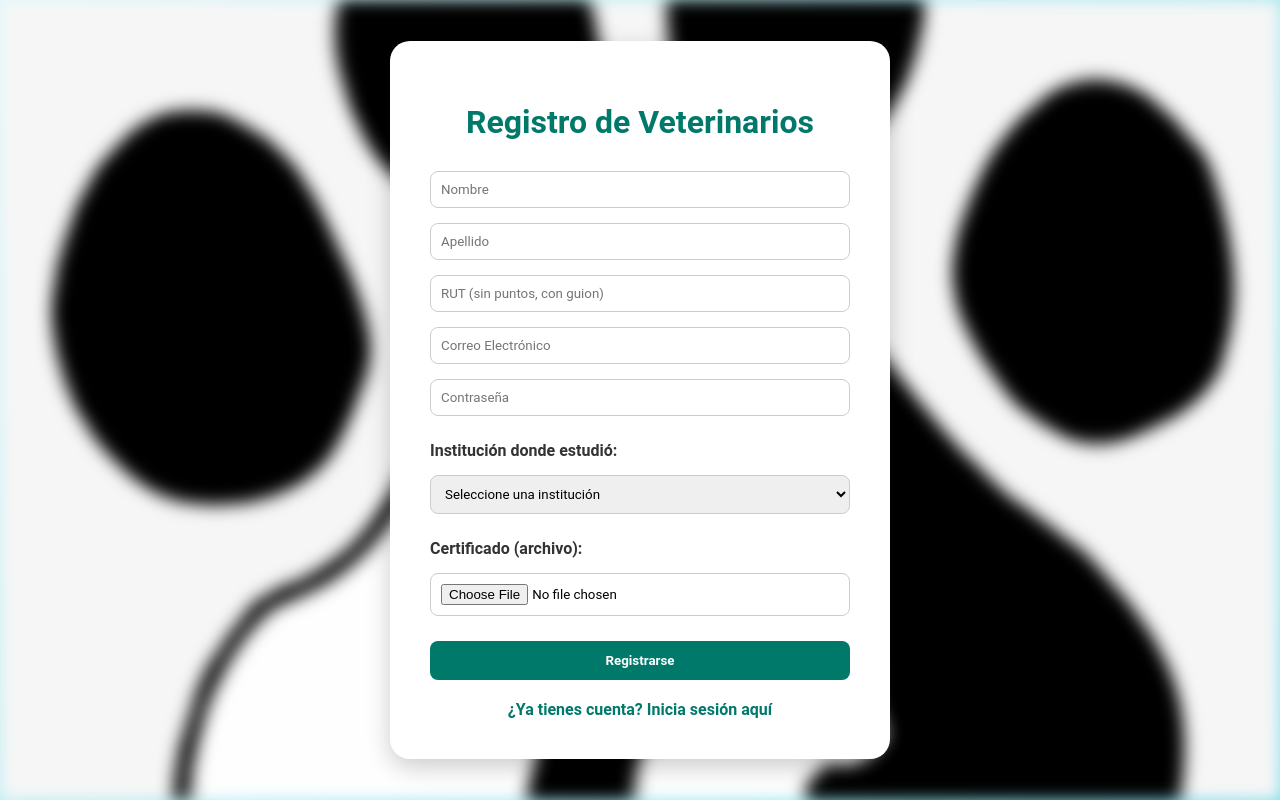
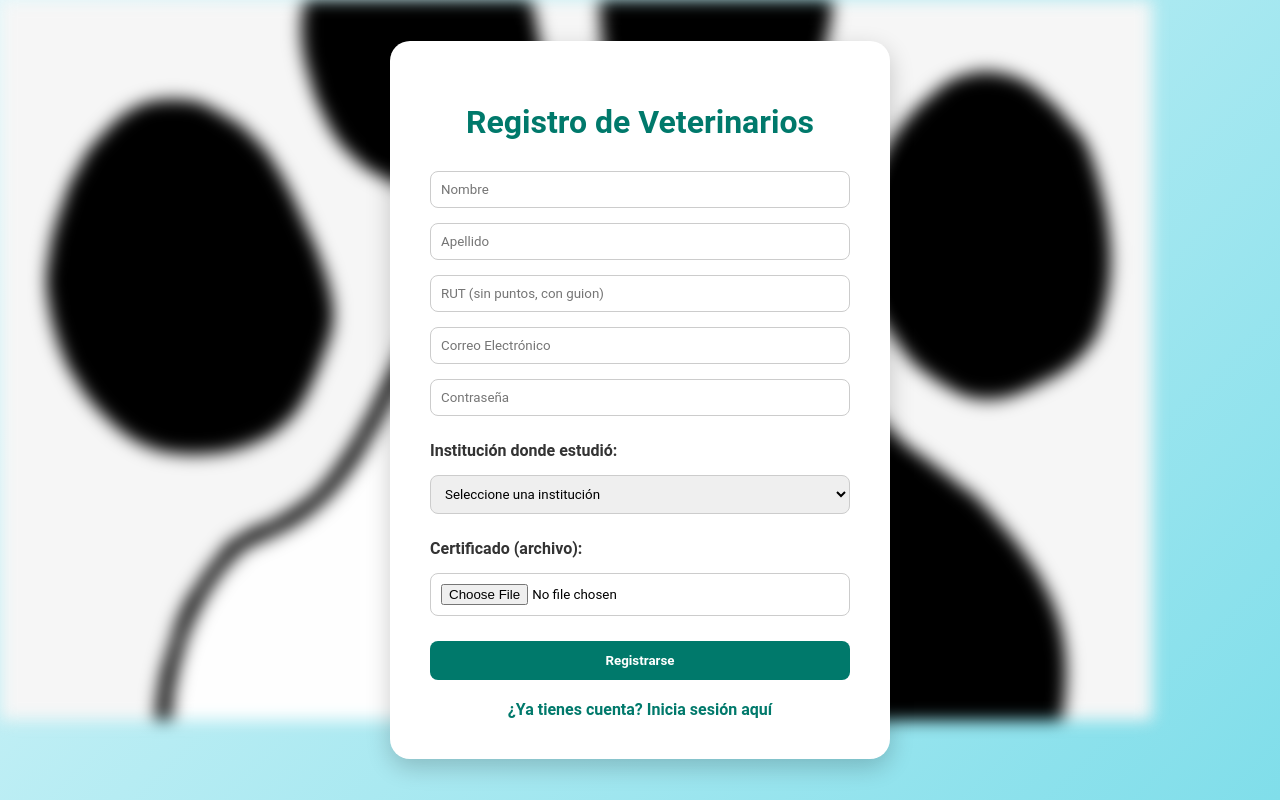
Before and after one commit to bastianp20/MascotApp, a Django app: page /registro_veterinarios/ in a window 1280 px wide. Run offline with Django 5.2, Linux system fonts and the light colour scheme.

Commit message:
pequeños cambios
se cambio el nombre de una de las fotos del repertorio y se esta jugando con las dimensiones de la imagen borrosa.

```diff
--- a/MascotApp/AnimindCare/static/reg_vet_foto_borrosa.css
+++ b/MascotApp/AnimindCare/static/reg_vet_foto_borrosa.css
@@ -5,9 +5,9 @@ body::before {
   position: fixed;
   top: 0;
   left: 0;
-  width: 100%;
-  height: 100%;
-  background-image: url("/static/imagenes/foto_patita.png"); /* Ruta absoluta desde STATIC_URL */
+  width: 90%;
+  height: 90%;
+  background-image: url("/imagenes/foto_patita.png");
   background-size: cover;
   background-position: center;
   filter: blur(8px);
```
Also changed, not shown: MascotApp/AnimindCare/static/imagenes/petbook_foto.png (renamed from MascotApp/AnimindCare/static/imagenes/Petbook-logo.png).
